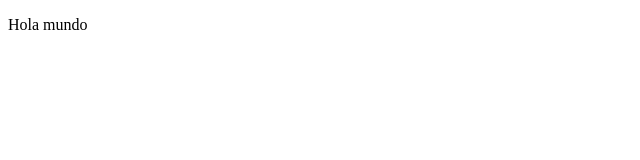
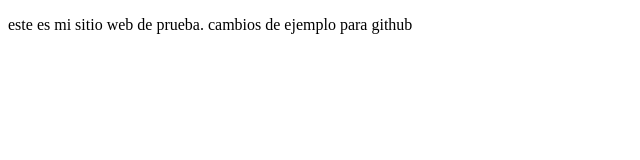
Before and after one commit to rarratiaj/proyectoDemoCursoPreWork, a plain HTML site: page index.html in a window 1280 px wide. Shown: the whole page, without its empty margins (0-640 px from the left). Drawn offline with Linux system fonts and the light colour scheme.

Commit message:
cambios en el index

```diff
--- a/index.html
+++ b/index.html
@@ -6,6 +6,8 @@
     <title>Nuevo proyecto</title>
 </head>
 <body>
-    <p>Hola mundo</p>
+    <p> este es mi sitio web de prueba.
+        cambios de ejemplo para github
+    </p>
 </body>
 </html>
```
